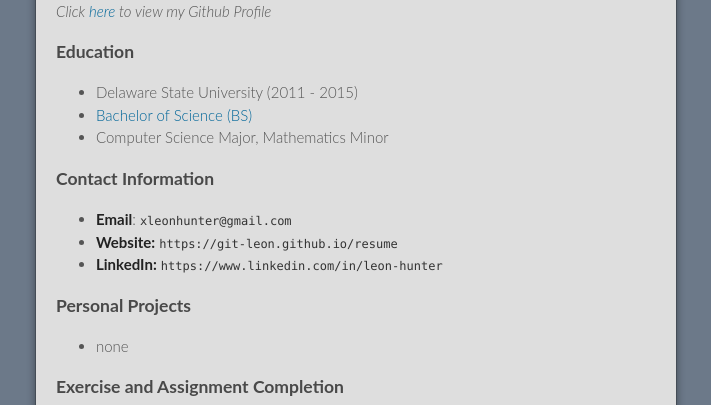
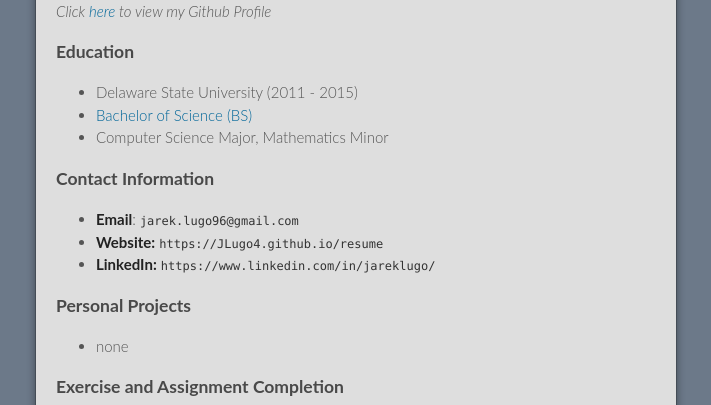
Before and after one commit to JLugo4/JLugo4, a Jekyll site: the page built from index.md, in a window 1280 px wide. Shown: the part 344-749 px from the top of the page, without its empty margins (284-995 px from the left). Built offline with Jekyll 4.4.1, drawn with Linux system fonts in a browser that asks for light colours; our own code applies the rules of GitHub Pages for plain Markdown files; the repository's description, which GitHub fills in, is left out.

Commit message:
I have begun

```diff
--- a/index.md
+++ b/index.md
@@ -1,6 +1,6 @@
-{% assign linkedin = "https://www.linkedin.com/in/leon-hunter" %}
-{% assign email    = "xleonhunter@gmail.com" %}
-{% assign username = "git-leon" %}
+{% assign linkedin = "https://www.linkedin.com/in/jareklugo/" %}
+{% assign email    = "jarek.lugo96@gmail.com" %}
+{% assign username = "JLugo4" %}
 {% capture repository %}
     https://{{ username }}.github.io/resume
 {% endcapture %}
```
